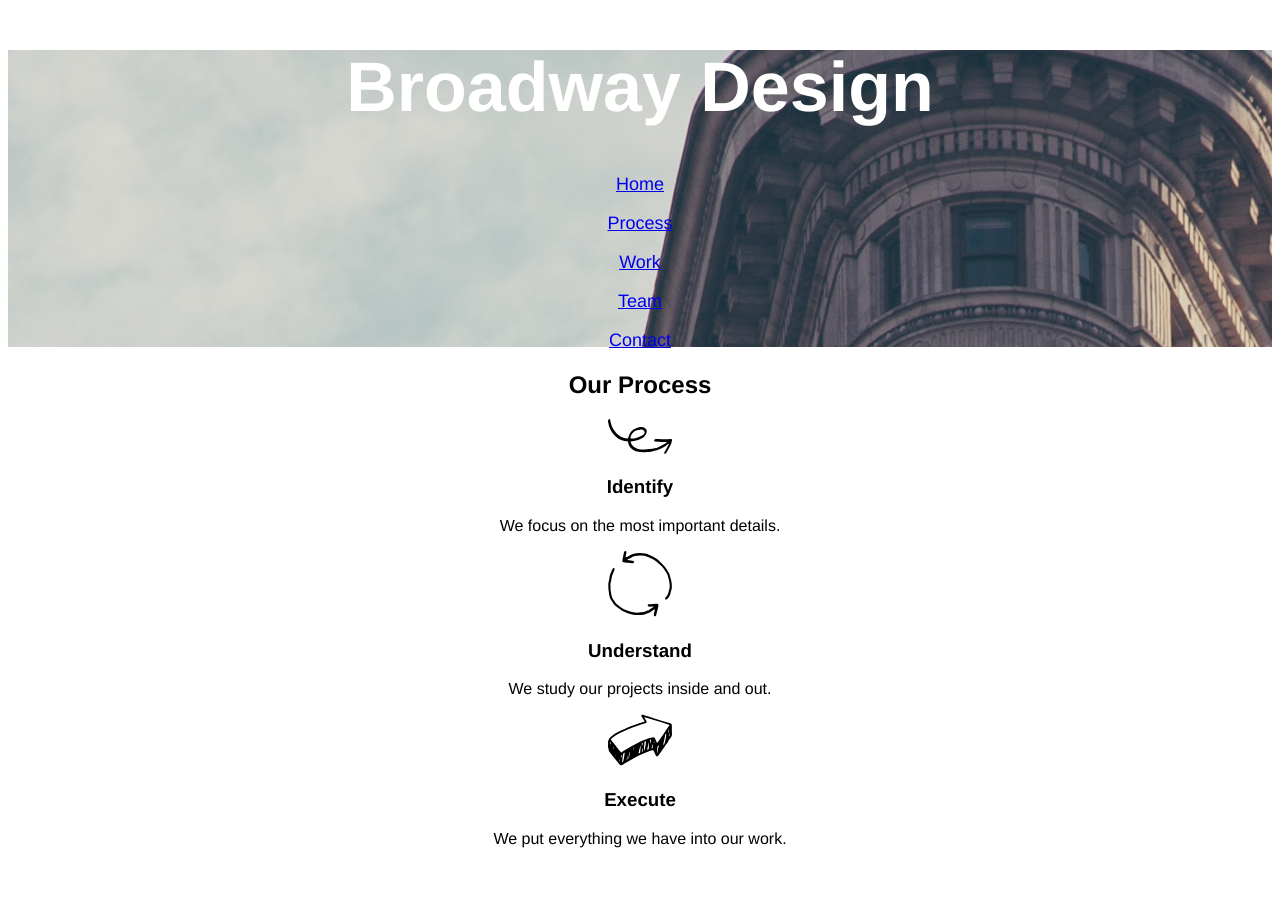
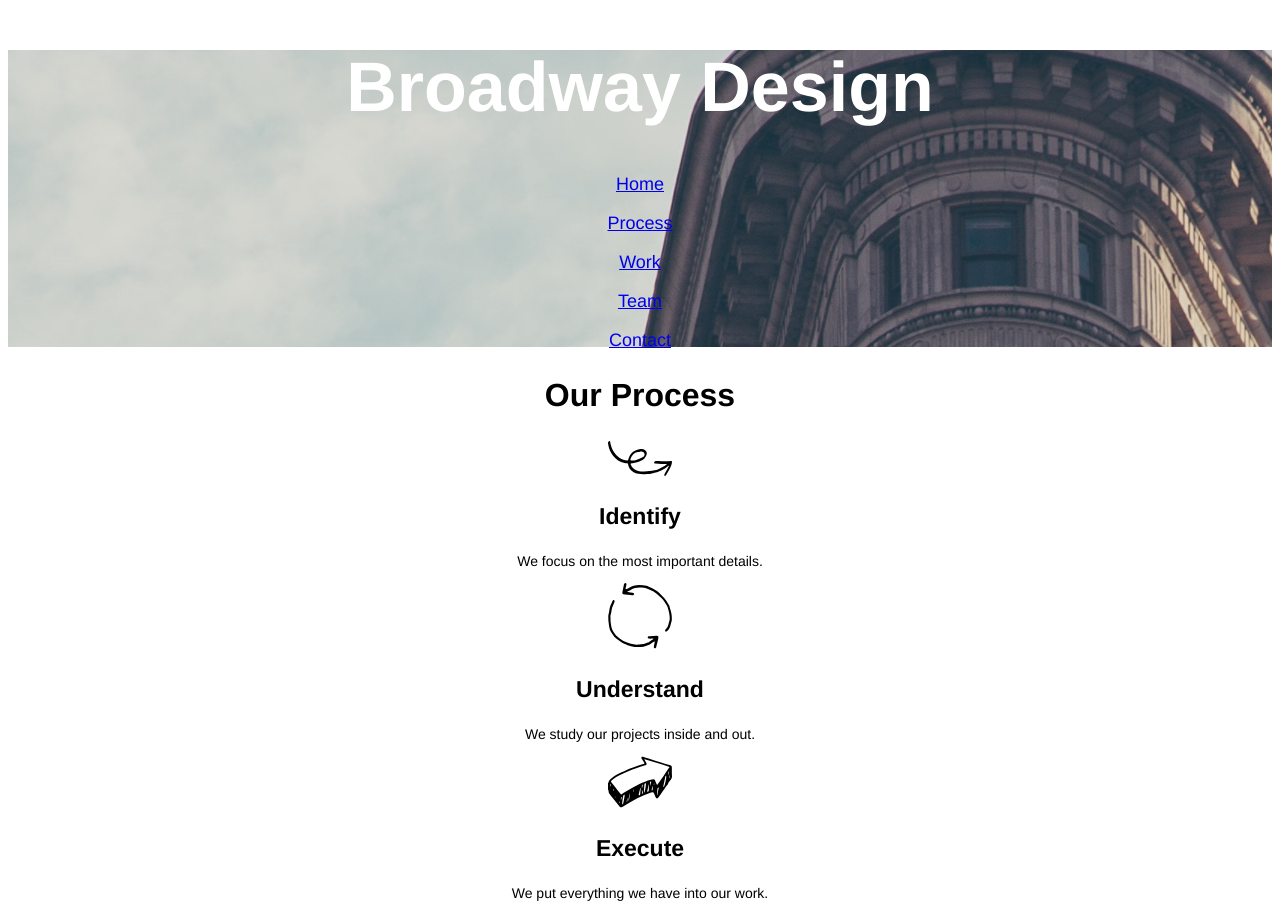
Before and after one commit to stephj41/BroadwayDesign, a plain HTML site: page index.html in a window 1280 px wide. Before the commit the page ends 867 px from the top, so only its background shows below. Drawn offline with Linux system fonts and the light colour scheme.

Commit message:
refine css for body

```diff
--- a/resources/style.css
+++ b/resources/style.css
@@ -42,3 +42,17 @@ a:active {
     color: white;
     text-decoration: underline;
 }
+
+.Body h2 {
+  font-size: 32px;
+  font-weight: bold;
+}
+
+.Body h3 {
+  font-size: 23px;
+  font-weight: bold;
+}
+
+.Body p {
+  font-size: 14px
+}
```
